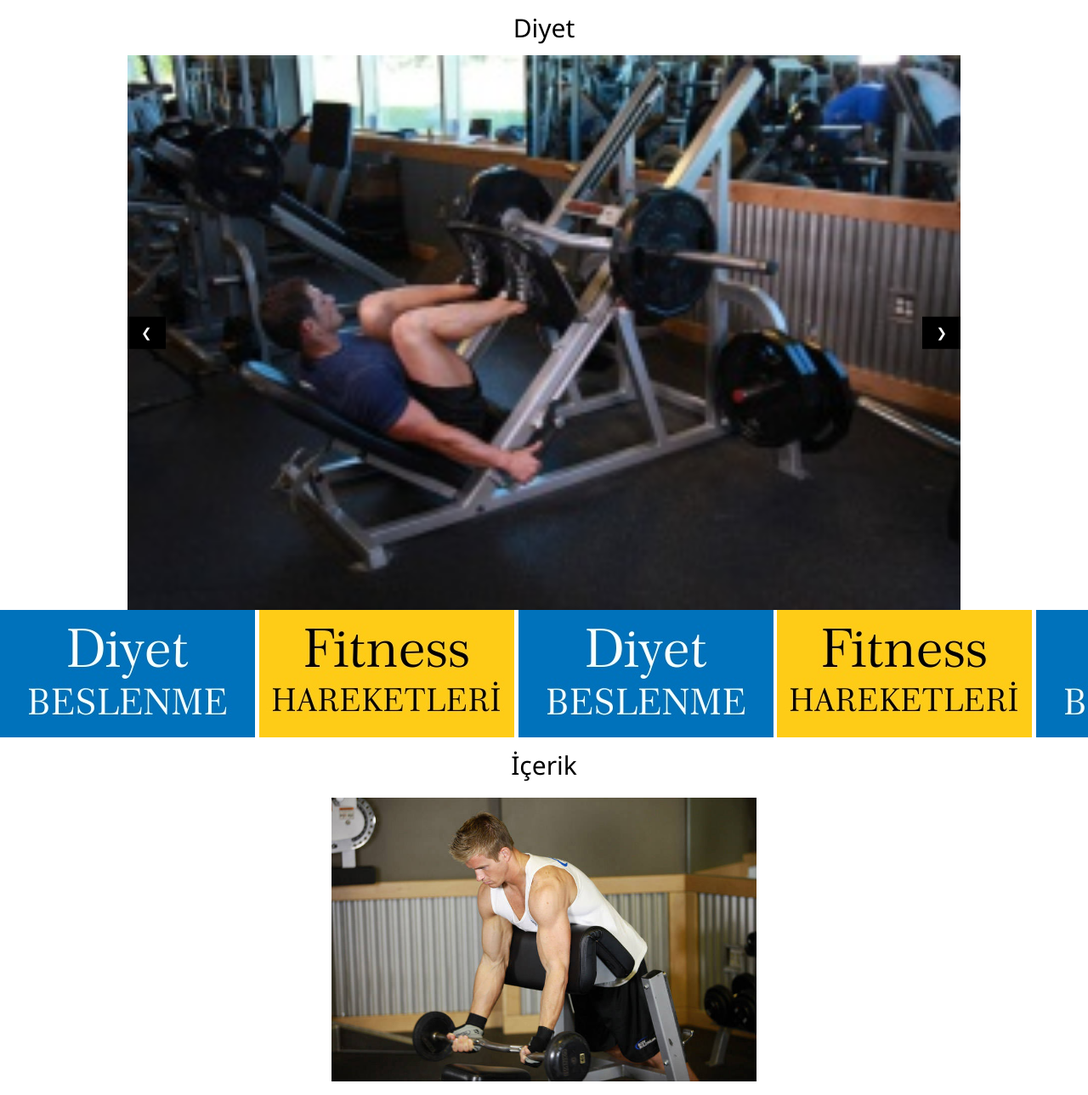
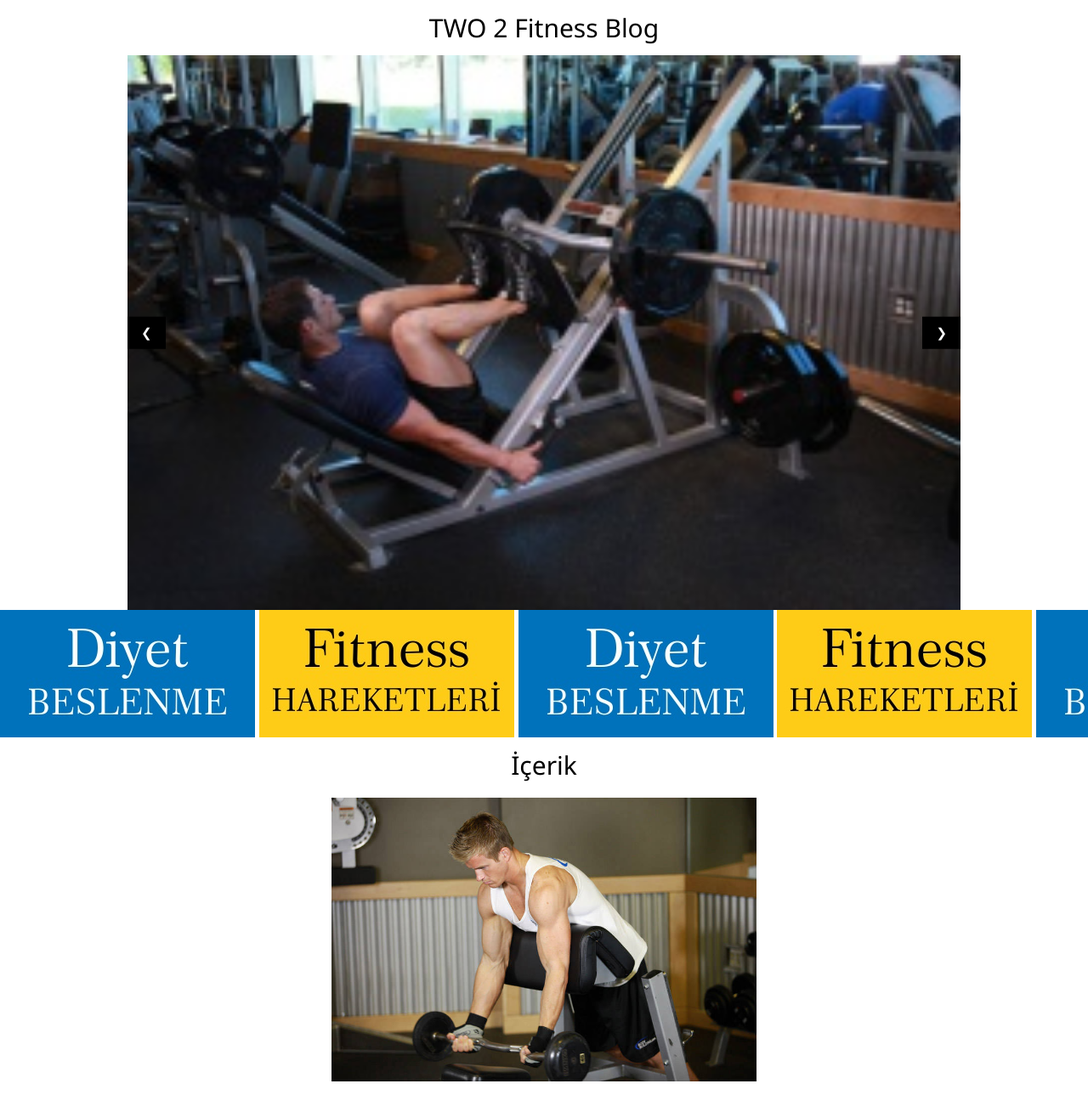
Before and after one commit to prensmiskin/fitnessblog, a Jekyll site: the page two.html, which Jekyll copies as it is, in a window 1280 px wide. Shown: the whole page at 85% size. Built offline with Jekyll 4.4.1, drawn with Linux system fonts in a browser that asks for light colours.

Commit message:
Update two.html
dw

```diff
--- a/two.html
+++ b/two.html
@@ -11,10 +11,11 @@
 </style>
 <body>
 
-<h2 class="w3-center">Diyet</h2>
+<h2 class="w3-center">TWO 2  Fitness Blog</h2>
 
 <div class="w3-content w3-display-container">
   <img class="mySlides" src="images/a.jpg" style="width:100%">
+
   <img class="mySlides" src="images/b.jpg" style="width:100%">
   <img class="mySlides" src="images/c.jpg" style="width:100%">
   <img class="mySlides" src="images/c.jpg" style="width:100%">
```
